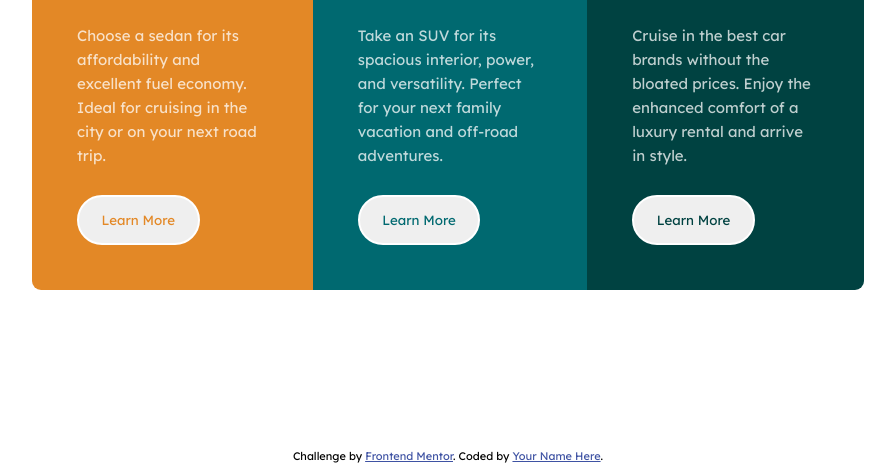
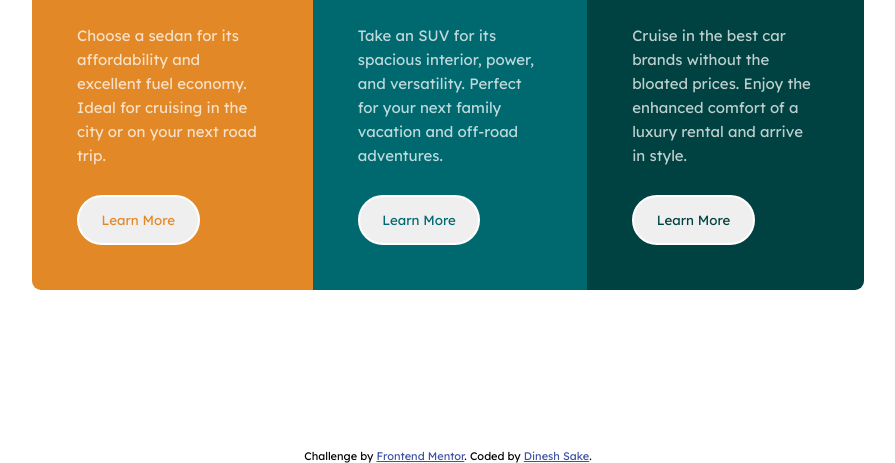
Before and after one commit to Nrupatungan/3-column-preview-card-component, a plain HTML site: page index.html in a window 1280 px wide. Shown: the part 337-800 px from the top of the page, without its empty margins (192-1087 px from the left). Drawn offline with Linux system fonts and the light colour scheme.

Commit message:
Changed link

```diff
--- a/index.html
+++ b/index.html
@@ -47,7 +47,7 @@
   <footer>
     <div class="attribution">
       Challenge by <a href="https://www.frontendmentor.io?ref=challenge" target="_blank">Frontend Mentor</a>.
-      Coded by <a href="#">Your Name Here</a>.
+      Coded by <a href="https://github.com/Nrupatungan">Dinesh Sake</a>.
     </div>
   </footer>
 
```
